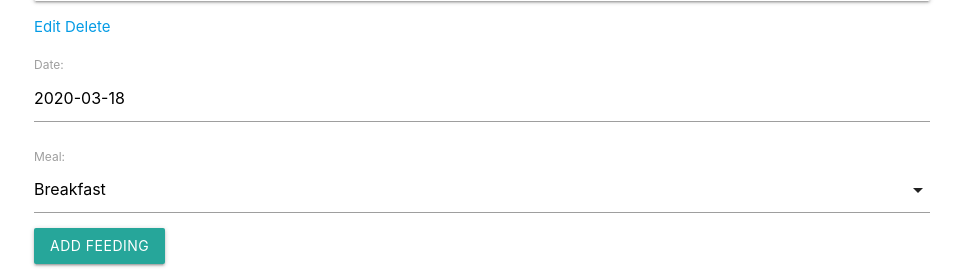
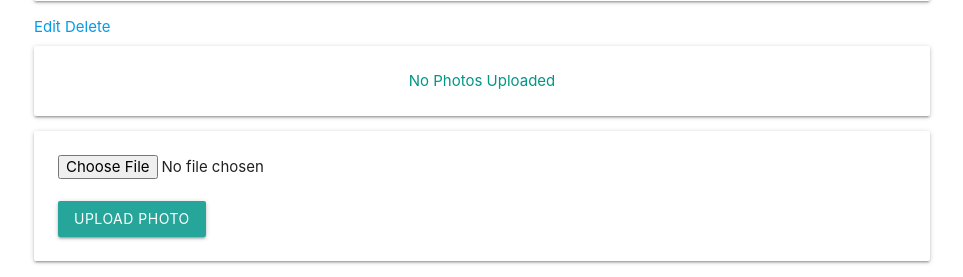
Before and after one commit to jlee8020/finchcollector, a Django app: template main_app/templates/finches/detail.html in a window 1280 px wide. Shown: the part 323-600 px from the top of the page, without its empty margins (158-1121 px from the left). Run offline with Django 3.2, Linux system fonts and the light colour scheme; the template is opened without the code that fills it: values that come from a table or form of the project are taken from there, others are empty.

Commit message:
upload picture done

```diff
--- a/main_app/admin.py
+++ b/main_app/admin.py
@@ -1,5 +1,7 @@
 from django.contrib import admin
-from . models import Finch, Feeding
+from . models import Finch, Feeding, Toy, Photo
 # Register your models here.
 admin.site.register(Finch)
 admin.site.register(Feeding)
+admin.site.register(Toy)
+admin.site.register(Photo)
--- a/main_app/models.py
+++ b/main_app/models.py
@@ -25,6 +25,8 @@ class Finch(models.Model):
     breed = models.CharField(max_length=100)
     description = models.TextField(max_length=250)
     age = models.IntegerField()
+    toys = models.ManyToManyField(Toy)
+
 
     def __str__(self):
         return self.name
@@ -49,3 +51,10 @@ class Feeding(models.Model):
 
     class Meta:
         ordering = ['-date']
+
+class Photo(models.Model):
+    url = models.CharField(max_length=200)
+    finch = models.ForeignKey(Finch, on_delete=models.CASCADE)
+
+    def __str__(self):
+        return f"Photo for finch_id: {self.finch_id} @{self.url}"
--- a/main_app/templates/finches/detail.html
+++ b/main_app/templates/finches/detail.html
@@ -20,6 +20,18 @@
   <a href="{% url 'finches_delete' finch.id %}">Delete</a>
 </div>
 </div>
+{% for photo in finch.photo_set.all %}
+      <img class="responsive-img card-panel" src="{{photo.url}}">
+    {% empty %}
+      <div class="card-panel teal-text center-align">No Photos Uploaded</div>
+    {% endfor %}
+    <form action="{% url 'add_photo' finch.id %}" enctype="multipart/form-data" method="POST" class="card-panel">
+      {% csrf_token %}
+      <input type="file" name="photo-file">
+      <br><br>
+      <input type="submit" class="btn" value="Upload Photo">
+    </form>
+  </div>
 <div class="col s6">
   <form action="{% url 'add_feeding' finch.id %}" method="post">
     {% csrf_token %}
@@ -94,6 +106,8 @@
     {% endif %}
   </div>
 </div>
+
+
 <script>
   var dateEl = document.getElementById('id_date');
   M.Datepicker.init(dateEl, {
--- a/main_app/urls.py
+++ b/main_app/urls.py
@@ -19,6 +19,8 @@ urlpatterns = [
     path('toys/create/', views.ToyCreate.as_view(), name='toys_create'),
     path('toys/<int:pk>/update/', views.ToyUpdate.as_view(), name='toys_update'),
     path('toys/<int:pk>/delete/', views.ToyDelete.as_view(), name='toys_delete'),
+    path('finches/<int:finch_id>/add_photo/', views.add_photo, name='add_photo'),
+
 
 
 ]
```
Also changed, not shown: main_app/views.py (+32 -9 lines), main_app/migrations/0005_auto_20200318_2044.py (added), main_app/migrations/0006_finch_toys.py (added).
